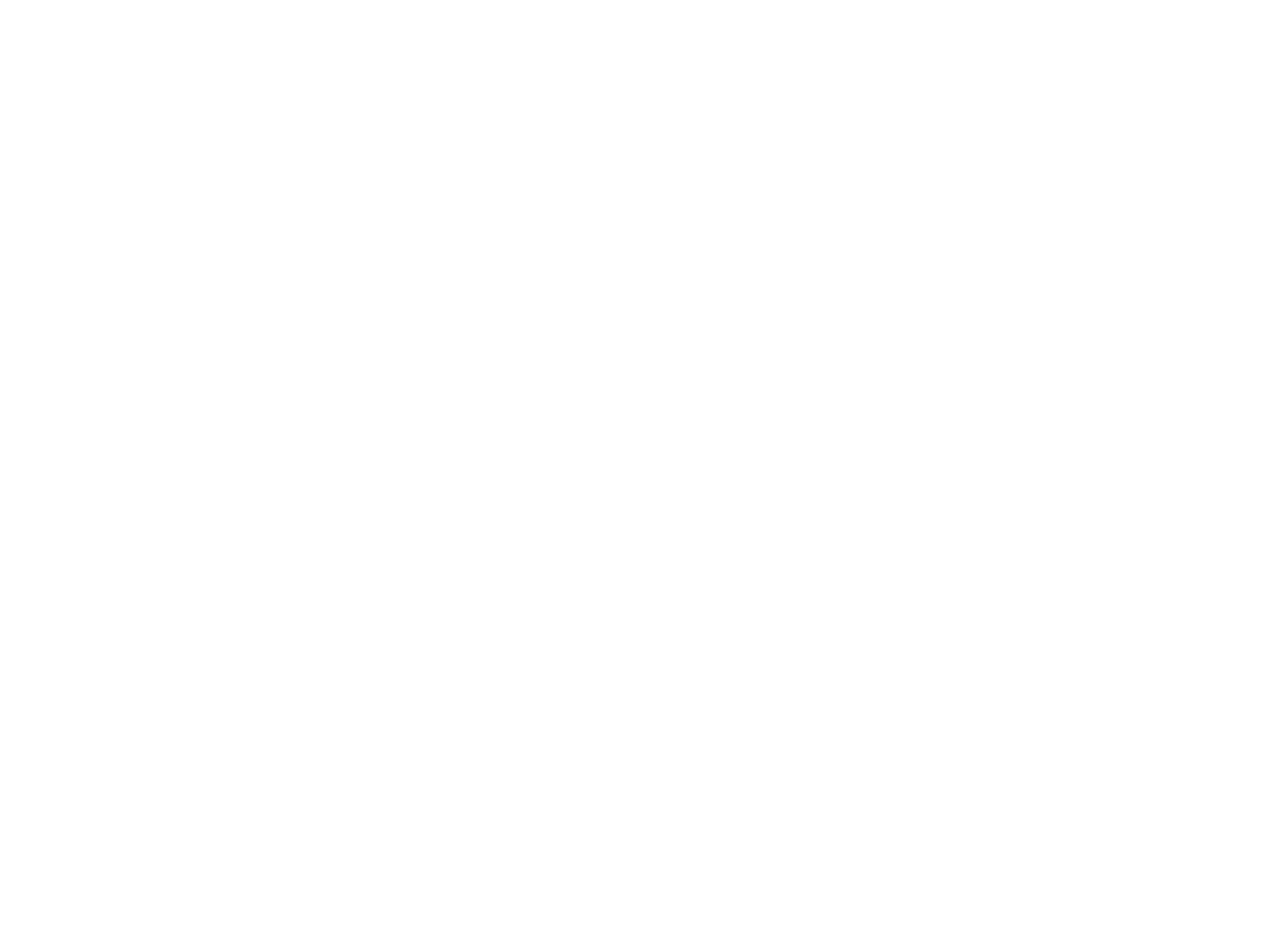
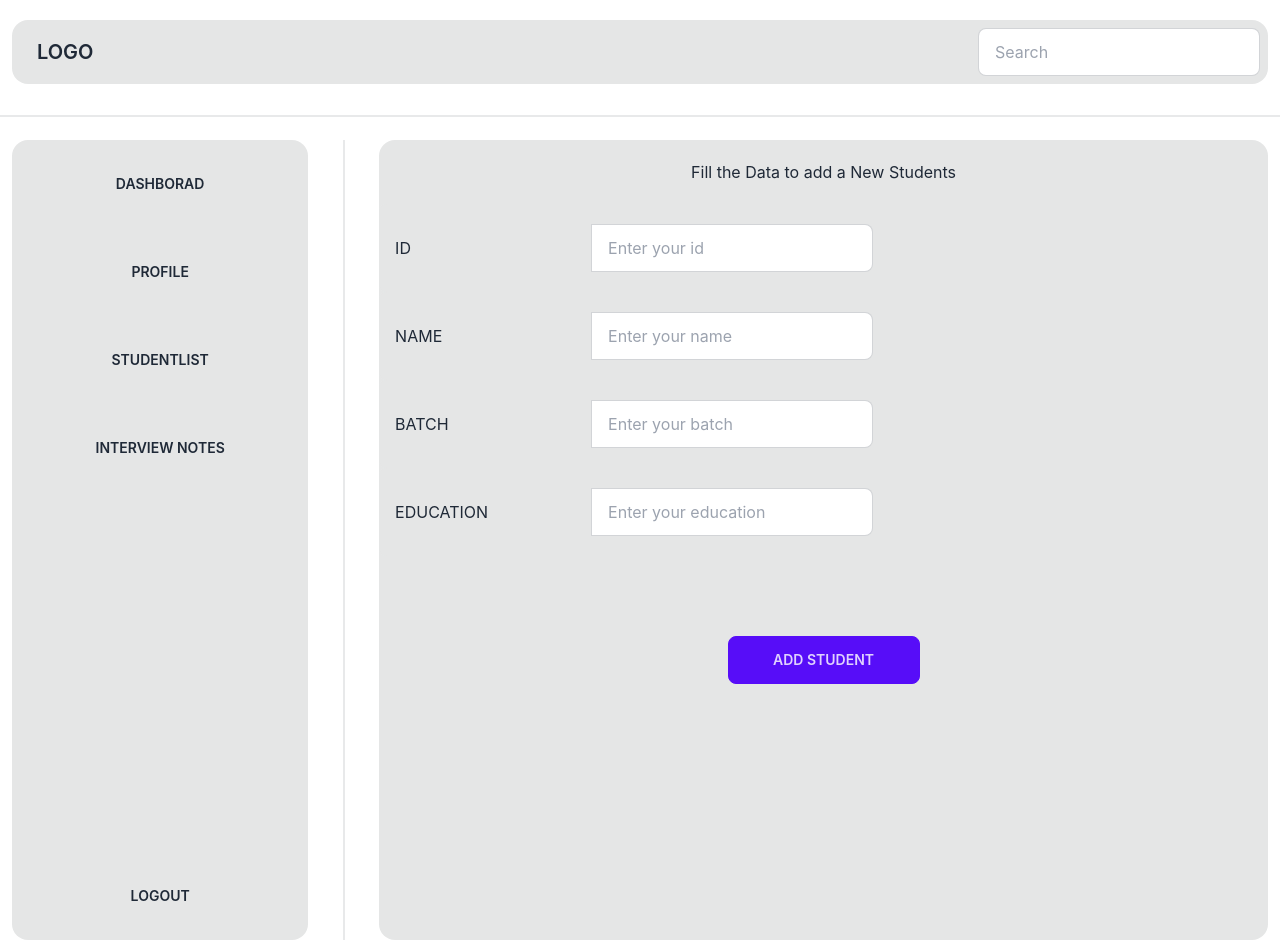
Before and after one commit to Shyam2397/my-app, a React (Create React App) app: page /AddStudents in a window 1280 px wide. Before the commit this address had no page. Before the commit the page ends 800 px from the top, so only its background shows below. Built offline with nearby package versions, Linux system fonts and the light colour scheme.

Commit message:
edit option

```diff
--- a/src/App.js
+++ b/src/App.js
@@ -1,15 +1,16 @@
 // import logo from './logo.svg';
 import "./App.css";
 import BasePage from "./basepage/basepage";
-
-
-import { Routes,Route } from "react-router-dom";
+import { Routes, Route } from "react-router-dom";
 import StudentList from "./pages/studentlist";
 import StudentCard from "./components/StudentCard";
 import { useState } from "react";
 import DashBoard from "./pages/DashBoard";
 import Profile from "./pages/Profile";
 import InterviewNotes from "./pages/InterviewNotes";
+import AddStudents from "./components/AddStudents";
+import EditStudents from "./components/EditStudents";
+
 
 
 
@@ -18,35 +19,51 @@ function App() {
 
   const StudentData = [
     {
-      id:1,
-      name:"shyam",
-      batch:"b47wd",
-      education:"B.E"
+      id: 1,
+      name: "shyam",
+      batch: "b47wd",
+      education: "B.E"
     },
     {
-      id:2,
-      name:"sudha",
-      batch:"b47we",
-      education:"B.com"
+      id: 2,
+      name: "sudha",
+      batch: "b47we",
+      education: "B.com"
     }
   ]
 
-const [Data,setData] = useState(StudentData)
+  const [Data, setData] = useState(StudentData)
   return (
     <div className="App">
 
       <Routes>
-            <Route exact path="/" element={<DashBoard/>}/>
-            <Route path="/profile" element={<Profile/>}/>
+        <Route exact path="/" element={<DashBoard />} />
+        <Route path="/AddStudents" element=
+          {
+            <AddStudents
+              StudentData={Data}
+              setData={setData}
+            />
+          }
+        />
+        <Route path="/EditStudents/id" element=
+          {
+            <EditStudents
+              StudentData={Data}
+              setData={setData}
+            />
+          }
+        />
+        <Route path="/profile" element={<Profile />} />
         <Route path="/student/all" element=
           {
             <StudentList
-                  StudentData = {Data}
-                  setData = {setData}
+              StudentData={Data}
+              setData={setData}
             />
           }
         />
-            <Route path="/interviewnotes" element={<InterviewNotes/>}/>
+        <Route path="/interview/notes" element={<InterviewNotes />} />
       </Routes>
 
 
--- a/src/basepage/basepage.js
+++ b/src/basepage/basepage.js
@@ -14,7 +14,7 @@ export default function BasePage({children}) {
             <LeftSideBar />
           </div>
           <div className="divider lg:divider-horizontal"></div>
-          <div className="grid flex-grow w-3/4 h-full card bg-base-300 rounded-box place-items-center mx-3">
+          <div className="grid flex-grow w-3/4 h-full card bg-base-300 rounded-box mx-3">
             {children}
           </div>
         </div>
--- /dev/null
+++ b/src/components/AddStudents.js
@@ -0,0 +1,76 @@
+import { useState } from "react";
+import BasePage from "../basepage/basepage";
+import { useNavigate } from "react-router-dom";
+
+export default function AddStudents({StudentData,setData}) {
+
+    const [id,setId] = useState("");
+    const [name,setName] = useState("");
+    const [batch,setBatch] = useState("");
+    const [education,setEducation] = useState("");
+
+    const navigate = useNavigate()
+
+    function addStudent(){
+        const newStudentObj = {
+            id,
+            name,
+            batch,
+            education
+        }
+        setData([...StudentData,newStudentObj]);
+
+        navigate("/student/all")
+    }
+
+    return (
+        <BasePage>
+            <div className="form-control text-center items-center">
+                <h1 className="m-5">Fill the Data to add a New Students</h1>
+                <label className="input-group">
+                    <span className="w-48">ID</span>
+                    <input
+                        type="number"
+                        placeholder="Enter your id"
+                        className="input input-bordered w-auto m-5"
+                        value={id}
+                        onChange={(e)=>setId(e.target.value)}
+                    />
+                </label>
+                <label className="input-group">
+                    <span className="w-48">NAME</span>
+                    <input
+                        type="text"
+                        placeholder="Enter your name"
+                        className="input input-bordered w-auto m-5"
+                        value={name}
+                        onChange={(e)=>setName(e.target.value)}
+                    />
+                </label>
+                <label className="input-group">
+                    <span className="w-48">BATCH</span>
+                    <input
+                        type="text"
+                        placeholder="Enter your batch"
+                        className="input input-bordered w-auto m-5"
+                        value={batch}
+                        onChange={(e)=>setBatch(e.target.value)}
+                    />
+                </label>
+                <label className="input-group">
+                    <span className="w-48">EDUCATION</span>
+                    <input
+                        type="text"
+                        placeholder="Enter your education"
+                        className="input input-bordered w-auto m-5"
+                        value={education}
+                        onChange={(e)=>setEducation(e.target.value)}
+                    />
+                </label>
+                <button className="btn btn-primary w-48 mt-20"
+                    onClick={() =>addStudent()}
+                >Add Student</button>
+            </div>
+        </BasePage>
+    )
+}
--- /dev/null
+++ b/src/components/EditStudents.js
@@ -0,0 +1,65 @@
+import { useState } from "react";
+import BasePage from "../basepage/basepage";
+import { useParams } from "react-router-dom";
+
+
+export default function EditStudents({StudentData,setData}) {
+
+    const {id} = useParams()
+
+    const [idx,setIdx] = useState("");
+    const [name,setName] = useState("");
+    const [batch,setBatch] = useState("");
+    const [education,setEducation] = useState("");
+
+    return (
+        <BasePage>
+            <div className="form-control text-center items-center">
+                <h1 className="m-5">Fill the Data to edit a Students</h1>
+                <label className="input-group">
+                    <span className="w-48">ID</span>
+                    <input
+                        type="number"
+                        placeholder="Enter your id"
+                        className="input input-bordered w-auto m-5"
+                        value={idx}
+                        onChange={(e) => setIdx(e.target.value)}
+                    />
+                </label>
+                <label className="input-group">
+                    <span className="w-48">NAME</span>
+                    <input
+                        type="text"
+                        placeholder="Enter your name"
+                        className="input input-bordered w-auto m-5"
+                        value={name}
+                        onChange={(e) => setName(e.target.value)}
+                    />
+                </label>
+                <label className="input-group">
+                    <span className="w-48">BATCH</span>
+                    <input
+                        type="text"
+                        placeholder="Enter your batch"
+                        className="input input-bordered w-auto m-5"
+                        value={batch}
+                        onChange={(e) => setBatch(e.target.value)}
+                    />
+                </label>
+                <label className="input-group">
+                    <span className="w-48">EDUCATION</span>
+                    <input
+                        type="text"
+                        placeholder="Enter your education"
+                        className="input input-bordered w-auto m-5"
+                        value={education}
+                        onChange={(e) => setEducation(e.target.value)}
+                    />
+                </label>
+                <button className="btn btn-primary w-48 mt-20"
+
+                >Add Student</button>
+            </div>
+        </BasePage>
+    )
+}
--- a/src/components/Leftsidebar.js
+++ b/src/components/Leftsidebar.js
@@ -1,25 +1,36 @@
+import { useNavigate } from "react-router-dom";
+
 export default function LeftSideBar() {
+  const navigate = useNavigate()
   return (
     <div>
       <div>
         <ul>
           <li>
-            <button className="btn my-5 w-full border-none hover:bg-gray-700 bg-transparent">
+            <button className="btn my-5 w-full border-none hover:bg-gray-700 bg-transparent"
+            onClick={()=>navigate("/")}
+            >
               Dashborad
             </button>
           </li>
           <li>
-            <button className="btn my-5 w-full border-none hover:bg-gray-700 bg-transparent">
+            <button className="btn my-5 w-full border-none hover:bg-gray-700 bg-transparent"
+            onClick={()=>navigate("/profile")}
+            >
               profile
             </button>
           </li>
           <li>
-            <button className="btn my-5 w-full border-none hover:bg-gray-700 bg-transparent">
+            <button className="btn my-5 w-full border-none hover:bg-gray-700 bg-transparent"
+            onClick={()=>navigate("/student/all")}
+            >
               studentlist
             </button>
           </li>
           <li>
-            <button className="btn my-5 w-full border-none hover:bg-gray-700 bg-transparent">
+            <button className="btn my-5 w-full border-none hover:bg-gray-700 bg-transparent"
+            onClick={()=>navigate("/interview/notes")}
+            >
               interview notes
             </button>
           </li>
--- a/src/components/StudentCard.js
+++ b/src/components/StudentCard.js
@@ -1,6 +1,9 @@
+import { useNavigate } from "react-router-dom"
 
 
 function StudentCard({student,StudentData,setData}) {
+
+  const navigate = useNavigate()
 
   const removeStud = (id)=>{
      const newStudData = StudentData.filter((stud,ind)=>stud.id != id)
@@ -15,6 +18,12 @@ function StudentCard({student,StudentData,setData}) {
                 <p className="text-left">{student.education}</p>
                 <div className="card-actions justify-end">
                     <button className="btn bg-red-800 mt-3"
+                    onClick={()=>navigate(`/EditStudents/id`)}
+                    >edit</button>
+
+                </div>
+                <div>
+                    <button className="btn bg-red-800 mt-3"
                     onClick={()=>removeStud(student.id)}
                     >Delete</button>
                 </div>
--- a/src/pages/DashBoard.js
+++ b/src/pages/DashBoard.js
@@ -1,13 +1,18 @@
 import { useEffect } from "react"
 import BasePage from "../basepage/basepage"
+import { Navigate, useNavigate } from "react-router-dom"
 
 function DashBoard() {
-    useEffect(()=>{
-        console.log("i am mounted")
-    })
+
+  const navigate = useNavigate()
   return (
     <BasePage>
-        <div>DashBoard</div>
+      <div className="text-center">
+        <h1 className=" m-5">Welcome to Student All</h1>
+        <button className="btn btn-primary"
+          onClick={() => navigate("/AddStudents")}
+        >Add More Students</button>
+      </div>
     </BasePage>
 
   )
```
Lines whose indentation alone changed are shown as unchanged.
